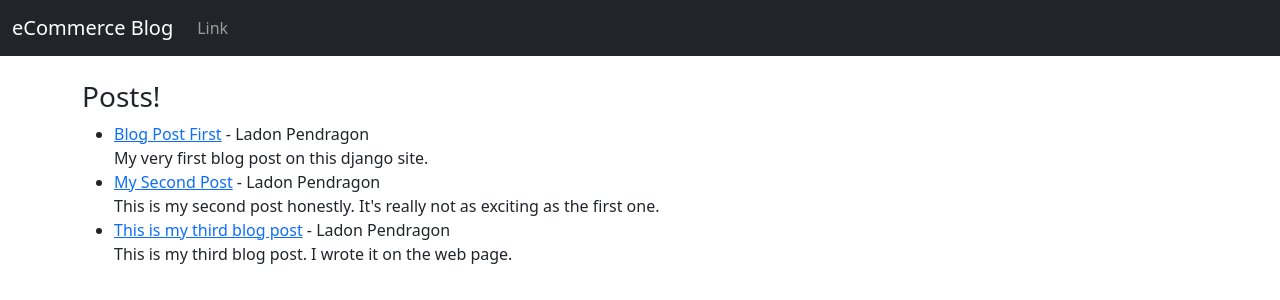
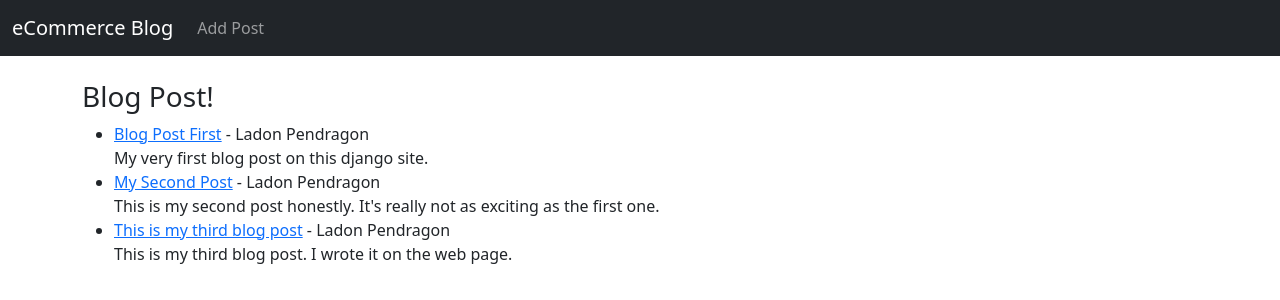
Before and after one commit to IsidoreDelpierro/ecommerceblog, a Django app: page / in a window 1280 px wide. Shown: the top 300 px of the page. Run offline with Django 4.2, Linux system fonts and the light colour scheme; data comes from the database, SQL or seed files in the repository; both versions use the stored data as it was after the commit.

Commit message:
Add Blog Post
add_post.html,
urls.py,
views.py

```diff
--- a/blog/models.py
+++ b/blog/models.py
@@ -1,12 +1,13 @@
 from tabnanny import verbose
 from django.db import models
 from django.contrib.auth.models import User
+from django.urls import reverse
 
 # Create your models here.
 
 class Post(models.Model):
     title = models.CharField(max_length=255)
-    title_tag = models.CharField(max_length=255, default="eCommerce Blog")
+    title_tag = models.CharField(max_length=255)#, default="eCommerce Blog")
     meta_tag = models.CharField(max_length=255, default="kaavi")
     author = models.ForeignKey(User, on_delete=models.CASCADE)
     body = models.TextField()
@@ -16,3 +17,7 @@ class Post(models.Model):
 
     def __str__(self):
         return self.title + ' | ' + str(self.author)
+
+    def get_absolute_url(self):
+        return reverse('article-detail', args=(str(self.id)))
+        #return reverse('home')
--- a/blog/templates/blog/home.html
+++ b/blog/templates/blog/home.html
@@ -1,6 +1,6 @@
 {% extends 'blog/main.html' %}
 {% block content %}
-    <h3>Posts!</h3>
+    <h3>Blog Post!</h3>
     <ul>
         {% for post in object_list %}
             <li><a href="{% url 'article-detail' post.pk %}">{{post.title}}</a> - {{post.author.first_name}} {{post.author.last_name}}<br />{{post.body}}</li>
--- a/blog/templates/blog/navbar.html
+++ b/blog/templates/blog/navbar.html
@@ -7,7 +7,7 @@
       <div class="collapse navbar-collapse" id="navbarSupportedContent">
         <ul class="navbar-nav me-auto mb-2 mb-lg-0">
           <li class="nav-item">
-            <a class="nav-link" href="#">Link</a>
+            <a class="nav-link" href="{% url 'add_post' %}">Add Post</a>
           </li>
         </ul>
       </div>
--- a/blog/urls.py
+++ b/blog/urls.py
@@ -1,7 +1,8 @@
 from django.urls import path
-from .views import HomeView, ArticleDetailView
+from .views import HomeView, ArticleDetailView, AddPostView
 
 urlpatterns = [
     path('', HomeView.as_view(), name="home"),
     path('article/<int:pk>', ArticleDetailView.as_view(), name="article-detail"),
+    path('add_post/', AddPostView.as_view(), name='add_post'),
 ]
--- a/blog/views.py
+++ b/blog/views.py
@@ -1,5 +1,5 @@
 from django.shortcuts import render
-from django.views.generic import ListView, DetailView
+from django.views.generic import ListView, DetailView, CreateView
 from .models import Post
 
 # Create your views here.
@@ -17,3 +17,10 @@ class HomeView(ListView):
 class ArticleDetailView(DetailView):
     model = Post
     template_name = "blog/article_details.html"
+
+
+class AddPostView(CreateView):
+    model = Post
+    template_name = "blog/add_post.html"
+    fields = '__all__'
+    #fields = ('title', 'body')
```
Also changed, not shown: blog/templates/blog/add_post.html (added, +13 -0 lines), db.sqlite3.
